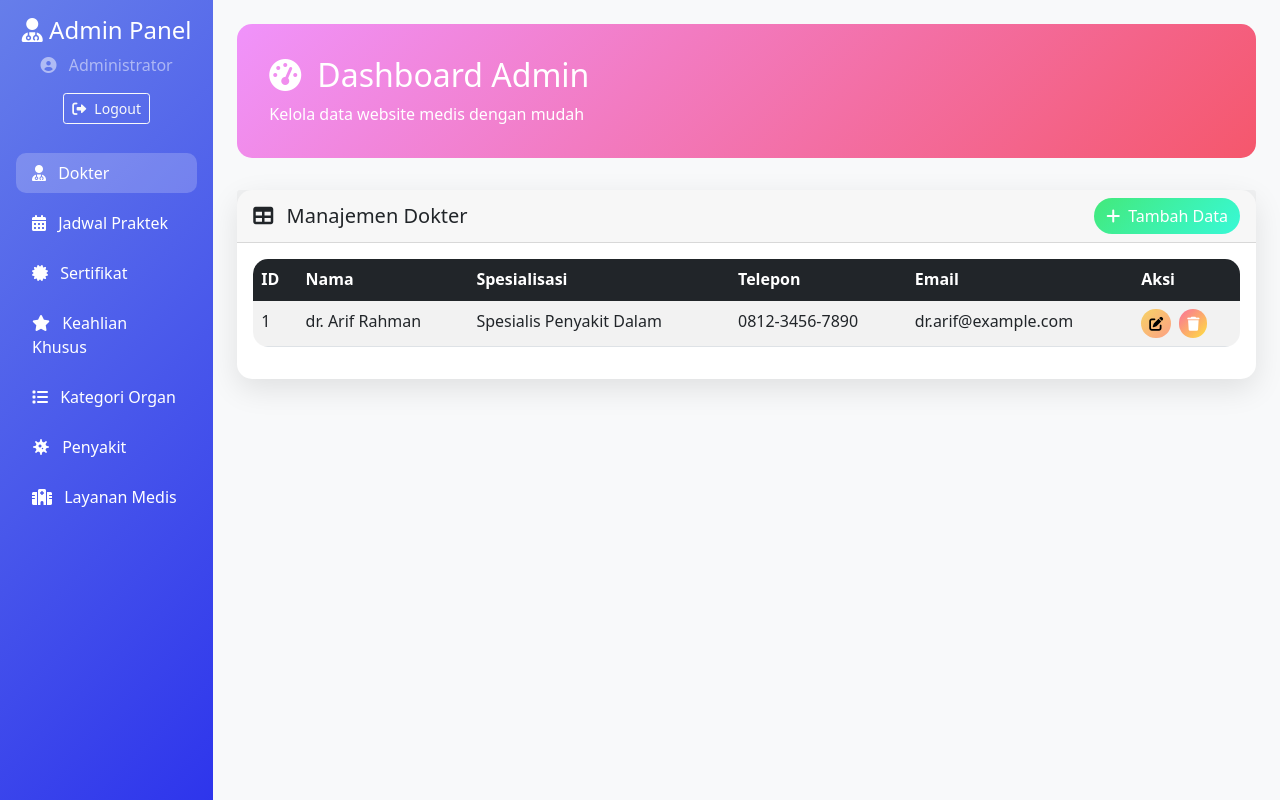
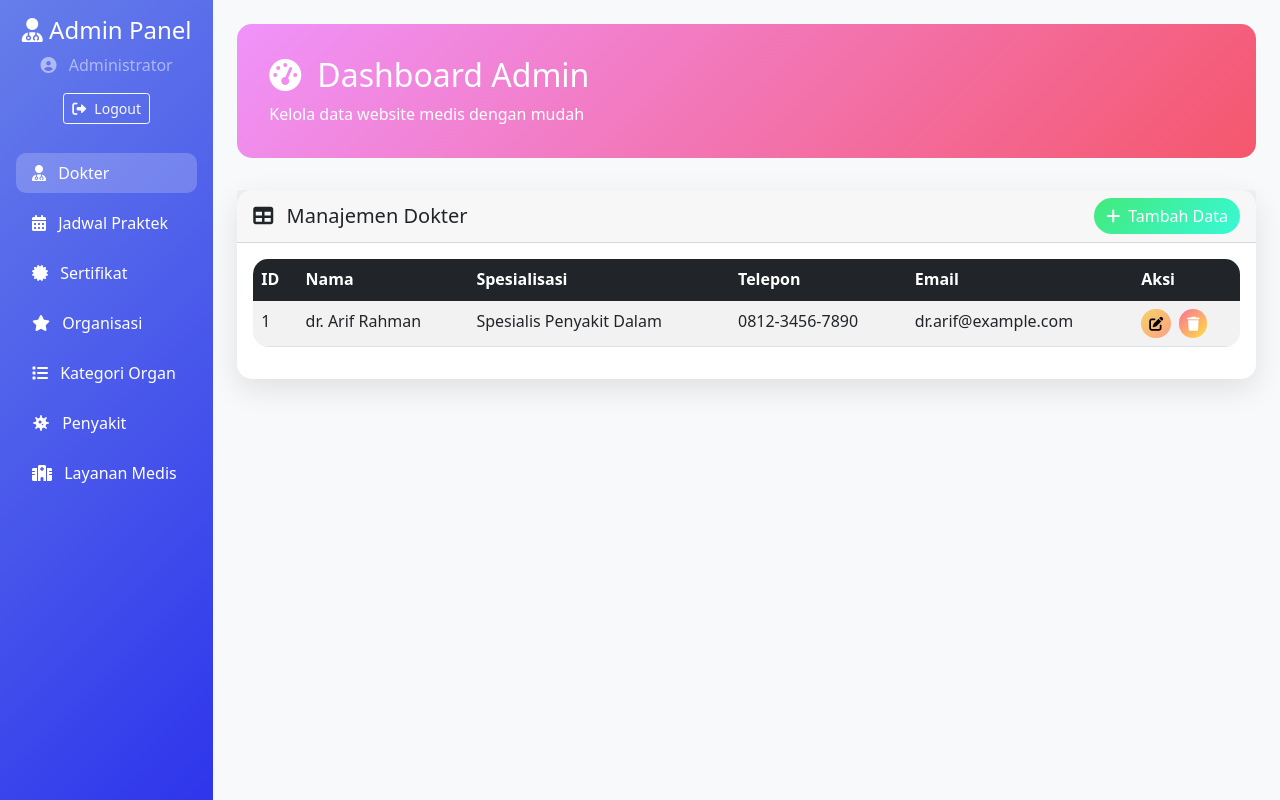
Before and after one commit to zalfasayfanah/WebDokter, a PHP site: page /admin/dashboard.php in a window 1280 px wide. Run offline with PHP 8.4, Linux system fonts and the light colour scheme; a user stored in the database is signed in; data comes from the database, SQL or seed files in the repository.

Commit message:
mengubah database keahlian khusus jadi organisasi

```diff
--- a/admin/dashboard.php
+++ b/admin/dashboard.php
@@ -83,9 +83,9 @@ function handleAdd($db, $table, $data)
             $stmt->execute([$data['dokter_id'], $data['nama_sertifikat'], $data['institusi'], $data['tahun'], $data['deskripsi']]);
             break;
 
-        case 'keahlian_khusus':
-            $stmt = $db->prepare("INSERT INTO keahlian_khusus (dokter_id, nama_keahlian, deskripsi, warna) VALUES (?, ?, ?, ?)");
-            $stmt->execute([$data['dokter_id'], $data['nama_keahlian'], $data['deskripsi'], $data['warna']]);
+        case 'organisasi':
+            $stmt = $db->prepare("INSERT INTO organisasi (nama_organisasi) VALUES (?, ?, ?, ?)");
+            $stmt->execute([ $data['nama_organisasi']]);
             break;
 
         case 'kategori_organ':
@@ -125,9 +125,9 @@ function handleEdit($db, $table, $data)
             $stmt->execute([$data['dokter_id'], $data['nama_sertifikat'], $data['institusi'], $data['tahun'], $data['deskripsi'], $id]);
             break;
 
-        case 'keahlian_khusus':
-            $stmt = $db->prepare("UPDATE keahlian_khusus SET dokter_id=?, nama_keahlian=?, deskripsi=?, warna=? WHERE id=?");
-            $stmt->execute([$data['dokter_id'], $data['nama_keahlian'], $data['deskripsi'], $data['warna'], $id]);
+        case 'organisasi':
+            $stmt = $db->prepare("UPDATE organisasi SET nama_organisasi=?");
+            $stmt->execute([$data['nama_organisasi'],  $id]);
             break;
 
         case 'kategori_organ':
@@ -169,8 +169,8 @@ function getData($db, $table)
         case 'sertifikat':
             $stmt = $db->prepare("SELECT s.*, d.nama as dokter_nama FROM sertifikat s LEFT JOIN dokter d ON s.dokter_id = d.id ORDER BY d.nama, s.tahun DESC");
             break;
-        case 'keahlian_khusus':
-            $stmt = $db->prepare("SELECT k.*, d.nama as dokter_nama FROM keahlian_khusus k LEFT JOIN dokter d ON k.dokter_id = d.id ORDER BY d.nama, k.nama_keahlian");
+        case 'organisasi':
+            $stmt = $db->prepare("SELECT k.*, d.nama as dokter_nama FROM organisasi k LEFT JOIN dokter d ON k.dokter_id = d.id ORDER BY d.nama, k.nama_organisasi");
             break;
         case 'kategori_organ':
             $stmt = $db->prepare("SELECT * FROM kategori_organ ORDER BY urutan, nama");
@@ -376,9 +376,9 @@ $categories = $categoriesStmt->fetchAll(PDO::FETCH_ASSOC);
                     <a href="?table=sertifikat" class="nav-link <?= $currentTable == 'sertifikat' ? 'active' : '' ?>">
                         <i class="fas fa-certificate me-2"></i> Sertifikat
                     </a>
-                    <a href="?table=keahlian_khusus"
-                        class="nav-link <?= $currentTable == 'keahlian_khusus' ? 'active' : '' ?>">
-                        <i class="fas fa-star me-2"></i> Keahlian Khusus
+                    <a href="?table=organisasi"
+                        class="nav-link <?= $currentTable == 'organisasi' ? 'active' : '' ?>">
+                        <i class="fas fa-star me-2"></i> Organisasi
                     </a>
                     <a href="?table=kategori_organ"
                         class="nav-link <?= $currentTable == 'kategori_organ' ? 'active' : '' ?>">
@@ -607,8 +607,8 @@ $categories = $categoriesStmt->fetchAll(PDO::FETCH_ASSOC);
             case 'sertifikat':
                 echo '<tr><th>ID</th><th>Dokter</th><th>Sertifikat</th><th>Institusi</th><th>Tahun</th><th>Aksi</th></tr>';
                 break;
-            case 'keahlian_khusus':
-                echo '<tr><th>ID</th><th>Dokter</th><th>Keahlian</th><th>Deskripsi</th><th>Aksi</th></tr>';
+            case 'organisasi':
+                echo '<tr><th>ID</th><th>Dokter</th><th>Nama Organisasi</th><th>Jabatan</th><th>Tahun</th><th>Aksi</th></tr>';
                 break;
             case 'kategori_organ':
                 echo '<tr><th>ID</th><th>Nama</th><th>Deskripsi</th><th>Urutan</th><th>Status</th><th>Aksi</th></tr>';
@@ -651,11 +651,10 @@ $categories = $categoriesStmt->fetchAll(PDO::FETCH_ASSOC);
                 echo '<td>' . htmlspecialchars($row['institusi'] ?? '') . '</td>';
                 echo '<td>' . $row['tahun'] . '</td>';
                 break;
-            case 'keahlian_khusus':
+            case 'organisasi':
                 echo '<td>' . $row['id'] . '</td>';
                 echo '<td>' . htmlspecialchars($row['dokter_nama'] ?? '') . '</td>';
-                echo '<td>' . htmlspecialchars($row['nama_keahlian']) . '</td>';
-                echo '<td>' . htmlspecialchars(substr($row['deskripsi'] ?? '', 0, 50)) . '...</td>';
+                echo '<td>' . htmlspecialchars($row['nama_organisasi']) . '</td>';
                 break;
             case 'kategori_organ':
                 echo '<td>' . $row['id'] . '</td>';
@@ -829,7 +828,7 @@ $categories = $categoriesStmt->fetchAll(PDO::FETCH_ASSOC);
             </div>';
                 break;
 
-            case 'keahlian_khusus':
+            case 'organisasi':
                 echo '<div class="row">
                 <div class="col-md-6">
                     <div class="mb-3">
```
